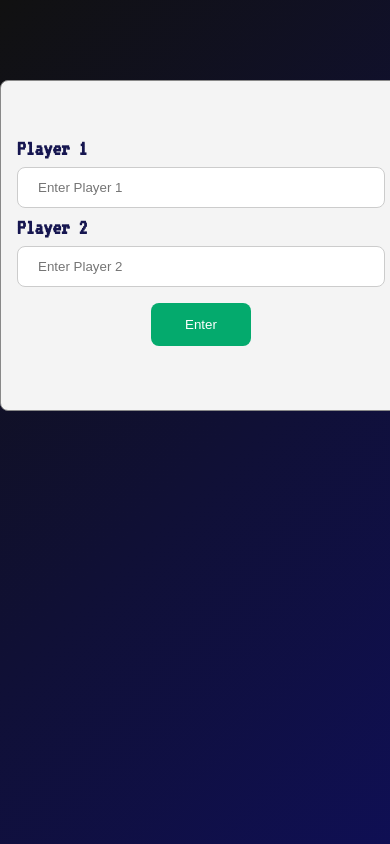
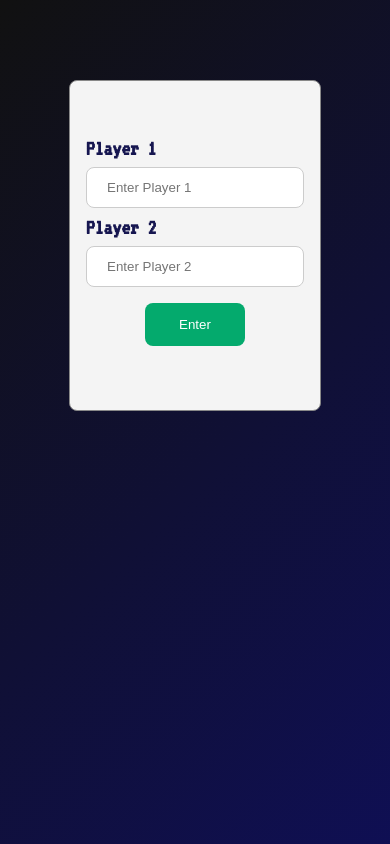
Before and after one commit to Aswin-786/Fighting-Game-JS, a plain HTML site: page index.html in a window 390 px wide. Drawn offline with Linux system fonts and the light colour scheme.

Commit message:
form page resized with responsive

```diff
--- a/pop-up/style.css
+++ b/pop-up/style.css
@@ -87,3 +87,9 @@ button:hover {
   from {transform: scale(0)}
   to {transform: scale(1)}
 }
+
+@media only screen and (max-width: 600px) {
+  .modal-content {
+    width: 250px;
+  }
+}
```
